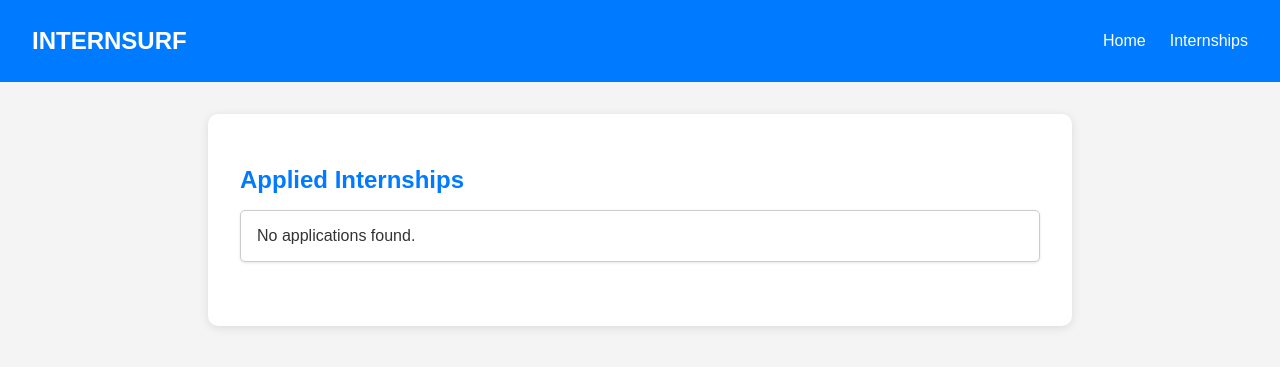
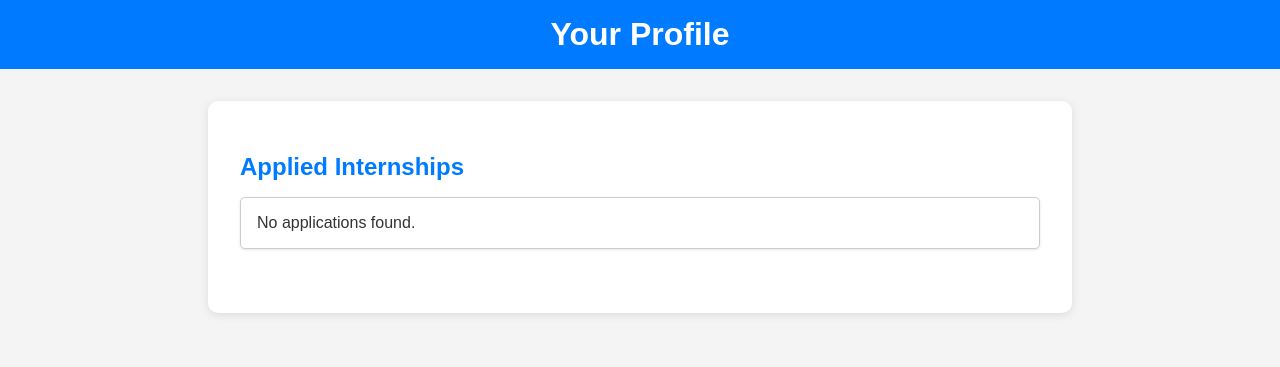
Before and after one commit to thebenjii/sitetest.github.io, a Jekyll site: the page profile.html, which Jekyll copies as it is, in a window 1280 px wide. Shown: the top 367 px of the page. Built offline with Jekyll 4.4.1, drawn with Linux system fonts in a browser that asks for light colours.

Commit message:
Update profile.html

```diff
--- a/profile.html
+++ b/profile.html
@@ -16,26 +16,10 @@
       background: #007bff;
       color: white;
       padding: 1rem 2rem;
-      display: flex;
-      justify-content: space-between;
-      align-items: center;
+      text-align: center;
     }
-    .logo {
-      font-size: 1.5rem;
-      font-weight: bold;
-    }
-    .nav-links {
-      list-style: none;
-      display: flex;
-      gap: 1.5rem;
-    }
-    .nav-links a {
-      color: white;
-      text-decoration: none;
-      font-weight: 500;
-    }
-    .nav-links a:hover {
-      text-decoration: underline;
+    .header h1 {
+      margin: 0;
     }
     .content {
       max-width: 800px;
@@ -64,18 +48,20 @@
       border-radius: 5px;
       box-shadow: 0 1px 3px rgba(0, 0, 0, 0.1);
     }
+    .profile-section a {
+      text-decoration: none;
+      color: #007bff;
+      font-weight: bold;
+    }
+    .profile-section a:hover {
+      text-decoration: underline;
+    }
   </style>
 </head>
 <body>
   <!-- Header -->
   <header class="header">
-    <div class="logo">INTERNSURF</div>
-    <nav>
-      <ul class="nav-links">
-        <li><a href="home.html">Home</a></li>
-        <li><a href="internships.html">Internships</a></li>
-      </ul>
-    </nav>
+    <h1>Your Profile</h1>
   </header>
 
   <!-- Content -->
@@ -89,14 +75,18 @@
   </div>
 
   <script>
-    // Load applied internships from localStorage
+    // Retrieve applications from localStorage
     const profileApplications = JSON.parse(localStorage.getItem('profileApplications')) || [];
     const profileApplicationsList = document.getElementById('profile-applications-list');
 
     if (profileApplications.length > 0) {
-      profileApplications.forEach((title) => {
+      profileApplications.forEach((app, index) => {
         const listItem = document.createElement('li');
-        listItem.textContent = title;
+        const link = document.createElement('a');
+        link.textContent = app.title;
+        link.href = `application-details.html?index=${index}`;
+        link.target = "_blank"; // Open in a new tab
+        listItem.appendChild(link);
         profileApplicationsList.appendChild(listItem);
       });
     } else {
```
